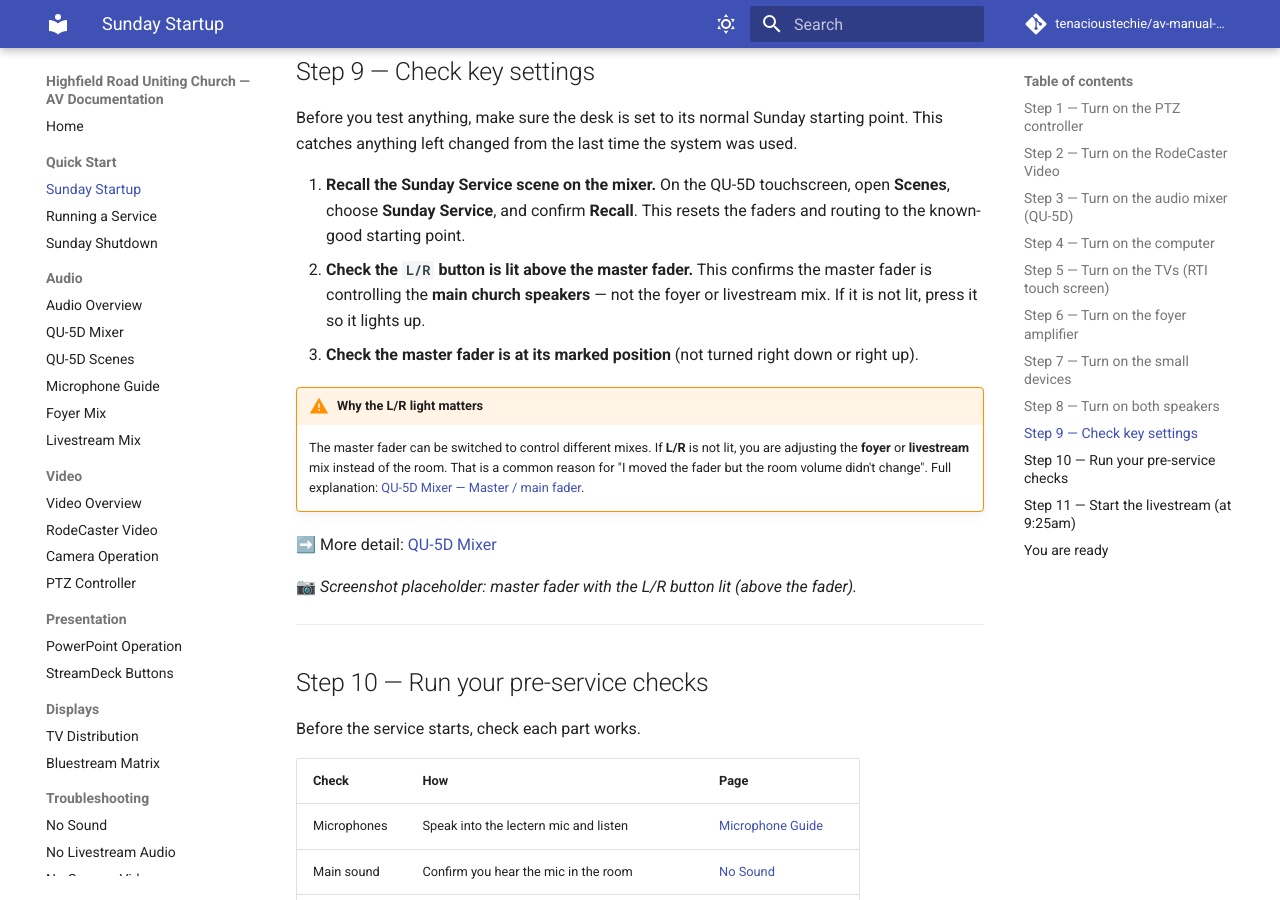
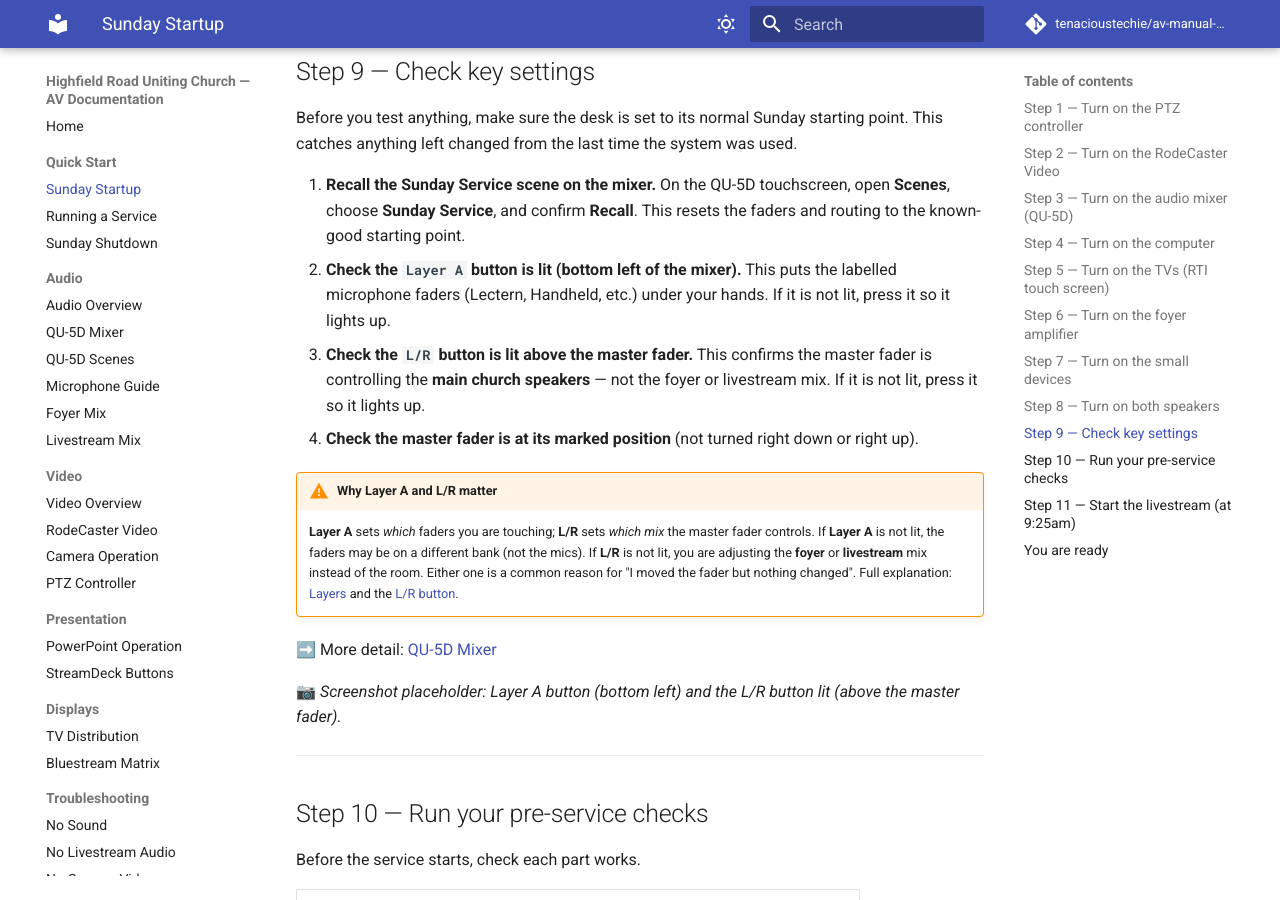
Before and after one commit to tenacioustechie/av-manual-hruc, an MkDocs documentation site: the page built from docs/quick-start/sunday-startup.md, in a window 1280 px wide and 900 px high, scrolled down 3936 px. Built offline with MkDocs 1.6.1 and Material for MkDocs 9.7.7, drawn with Linux system fonts in a browser that asks for light colours; comment, search, counter and statistics services are not loaded; some of the changed text lies outside the part shown.

Commit message:
Add Layer A check to mixer startup settings
Add a "Layer A lit" check to Sunday Startup Step 9 alongside the L/R
check so the labelled mic faders are under the operator's hands. Document
the layer concept on the QU-5D overview page and add the same check to
No Sound troubleshooting.

Co-Authored-By: Claude Opus 4.8 <noreply@anthropic.com>

```diff
--- a/docs/quick-start/sunday-startup.md
+++ b/docs/quick-start/sunday-startup.md
@@ -14,7 +14,7 @@ anything not as expected.
     6. Turn on Foyer amp (switch on front of amp at front of rack)
     7. Turn on small devices (back of rack, power switch on top power strip)
     8. Turn on both speakers (light switches on back of rack on the floor)
-    9. Check settings (recall the Sunday Service scene; confirm **L/R is lit** above the master fader)
+    9. Check settings (recall the Sunday Service scene; confirm **Layer A** and **L/R** are lit)
     10. Check sound, slides, cameras, then **start the livestream at 9:25am**.
 
 Follow the full steps below in order. Do not skip steps.
@@ -174,22 +174,27 @@ system was used.
 1. **Recall the Sunday Service scene on the mixer.** On the QU-5D touchscreen,
    open **Scenes**, choose **Sunday Service**, and confirm **Recall**. This
    resets the faders and routing to the known-good starting point.
-2. **Check the `L/R` button is lit above the master fader.** This confirms the
+2. **Check the `Layer A` button is lit (bottom left of the mixer).** This puts
+   the labelled microphone faders (Lectern, Handheld, etc.) under your hands. If
+   it is not lit, press it so it lights up.
+3. **Check the `L/R` button is lit above the master fader.** This confirms the
    master fader is controlling the **main church speakers** — not the foyer or
    livestream mix. If it is not lit, press it so it lights up.
-3. **Check the master fader is at its marked position** (not turned right down
+4. **Check the master fader is at its marked position** (not turned right down
    or right up).
 
-!!! warning "Why the L/R light matters"
-    The master fader can be switched to control different mixes. If **L/R** is
-    not lit, you are adjusting the **foyer** or **livestream** mix instead of
-    the room. That is a common reason for "I moved the fader but the room
-    volume didn't change". Full explanation:
-    [QU-5D Mixer — Master / main fader](../audio/qu5d-overview.md#master-main-fader).
+!!! warning "Why Layer A and L/R matter"
+    **Layer A** sets *which* faders you are touching; **L/R** sets *which mix*
+    the master fader controls. If **Layer A** is not lit, the faders may be on a
+    different bank (not the mics). If **L/R** is not lit, you are adjusting the
+    **foyer** or **livestream** mix instead of the room. Either one is a common
+    reason for "I moved the fader but nothing changed". Full explanation:
+    [Layers](../audio/qu5d-overview.md#layers-which-faders-you-control) and the
+    [L/R button](../audio/qu5d-overview.md#master-main-fader).
 
 ➡️ More detail: [QU-5D Mixer](../audio/qu5d-overview.md)
 
-📷 *Screenshot placeholder: master fader with the L/R button lit (above the fader).*
+📷 *Screenshot placeholder: Layer A button (bottom left) and the L/R button lit (above the master fader).*
 
 ---
 
```
Also changed, not shown: docs/audio/qu5d-overview.md (+18 -0 lines), docs/troubleshooting/no-sound.md (+8 -3 lines).
